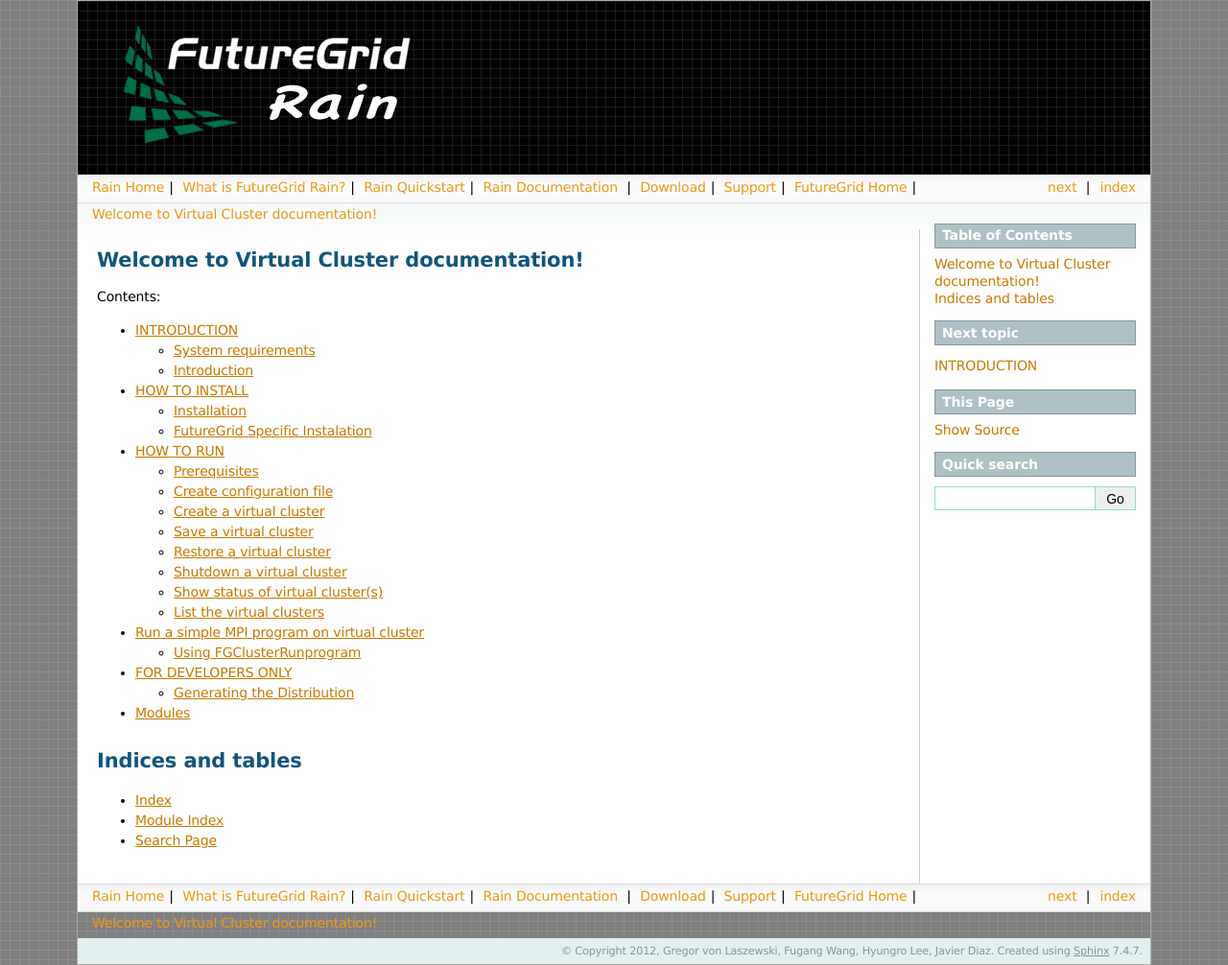
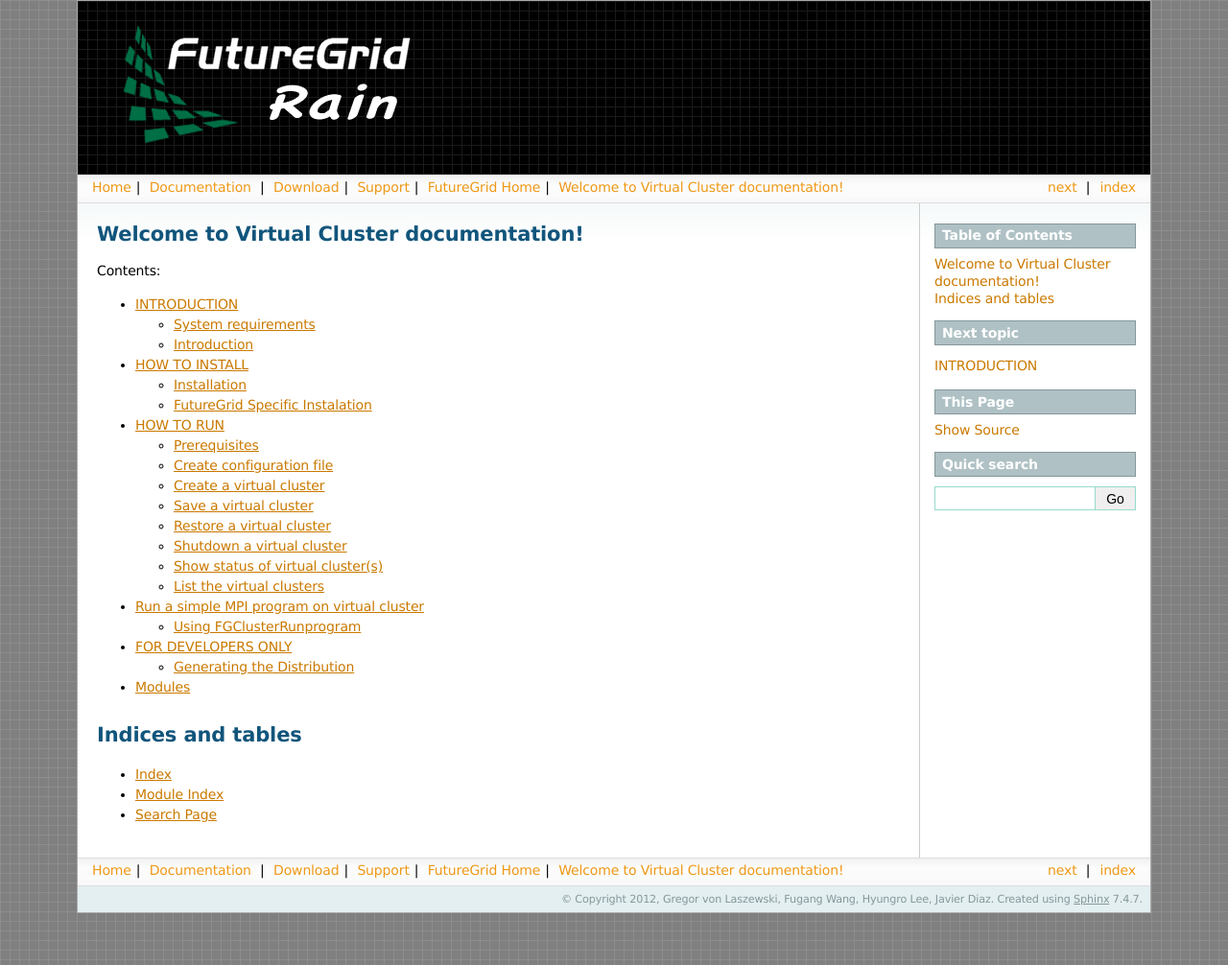
Before and after one commit to futuregrid/virtual-cluster, a Sphinx documentation site: the page built from doc/source/index.rst, in a window 1280 px wide. Shown: the whole page at 96% size. Built offline with Sphinx 7.4.7, drawn with Linux system fonts in a browser that asks for light colours; formulas are drawn with MathJax 3; pages that are not in the unit, such as notebooks, are missing from menus.

Commit message:
Update doc/source/_templates/layout.html

```diff
--- a/doc/source/_templates/layout.html
+++ b/doc/source/_templates/layout.html
@@ -4,10 +4,8 @@
 {% extends "basic/layout.html" %}
 
 {% block rootrellink %}
-        <li><a href="{{ pathto('index') }}">Rain Home</a>|&nbsp;</li>
-        <li><a href="{{ pathto('whatis') }}">What is FutureGrid Rain?</a>|&nbsp;</li>
-        <li><a href="{{ pathto('quickstart') }}">Rain Quickstart</a>|&nbsp;</li>
-        <li><a href="{{ pathto('documentation') }}">Rain Documentation </a>|&nbsp;</li>
+        <li><a href="{{ pathto('index') }}">Home</a>|&nbsp;</li>
+        <li><a href="{{ pathto('intro') }}">Documentation </a>|&nbsp;</li>
         <li><a href="{{ pathto('download') }}">Download</a>|&nbsp;</li>
         <li><a href="{{ pathto('support') }}">Support</a>|&nbsp;</li>
         <li><a href="https://portal.futuregrid.org/">FutureGrid Home</a>|&nbsp;</li>
```
